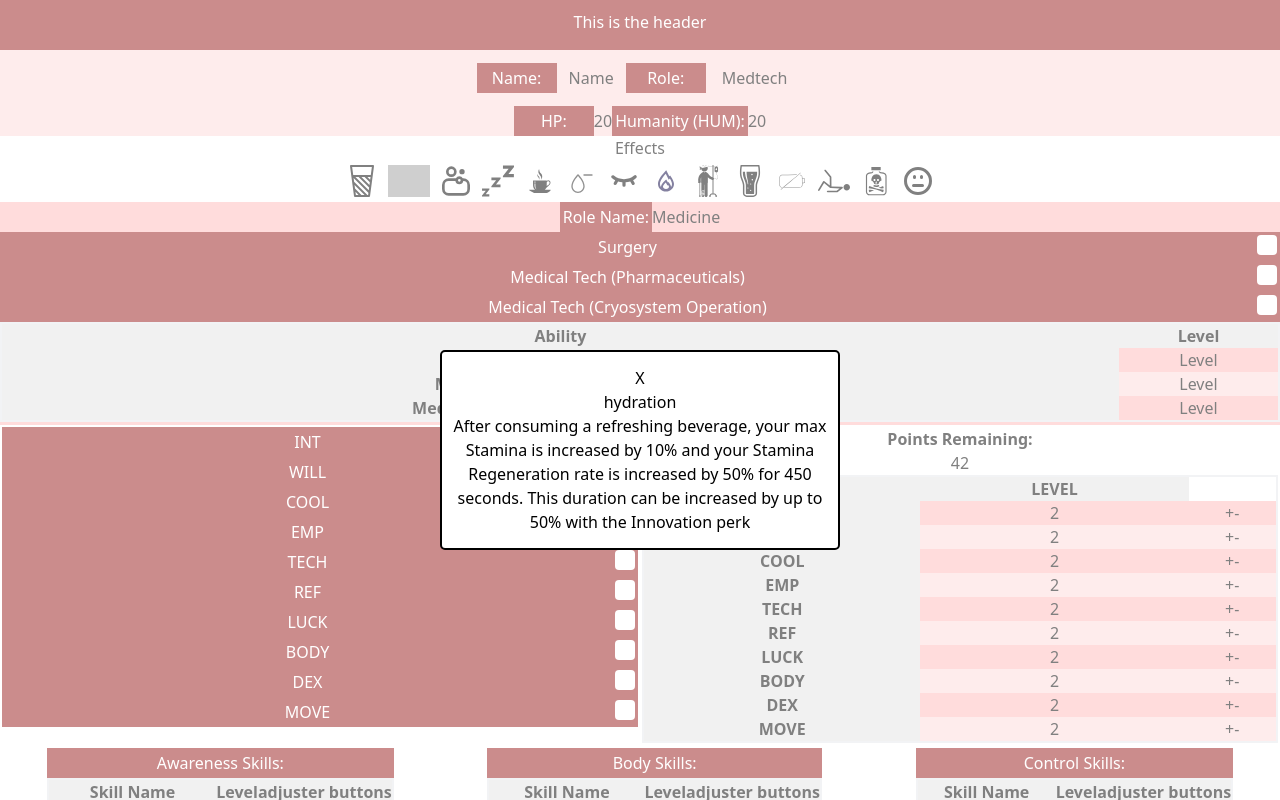
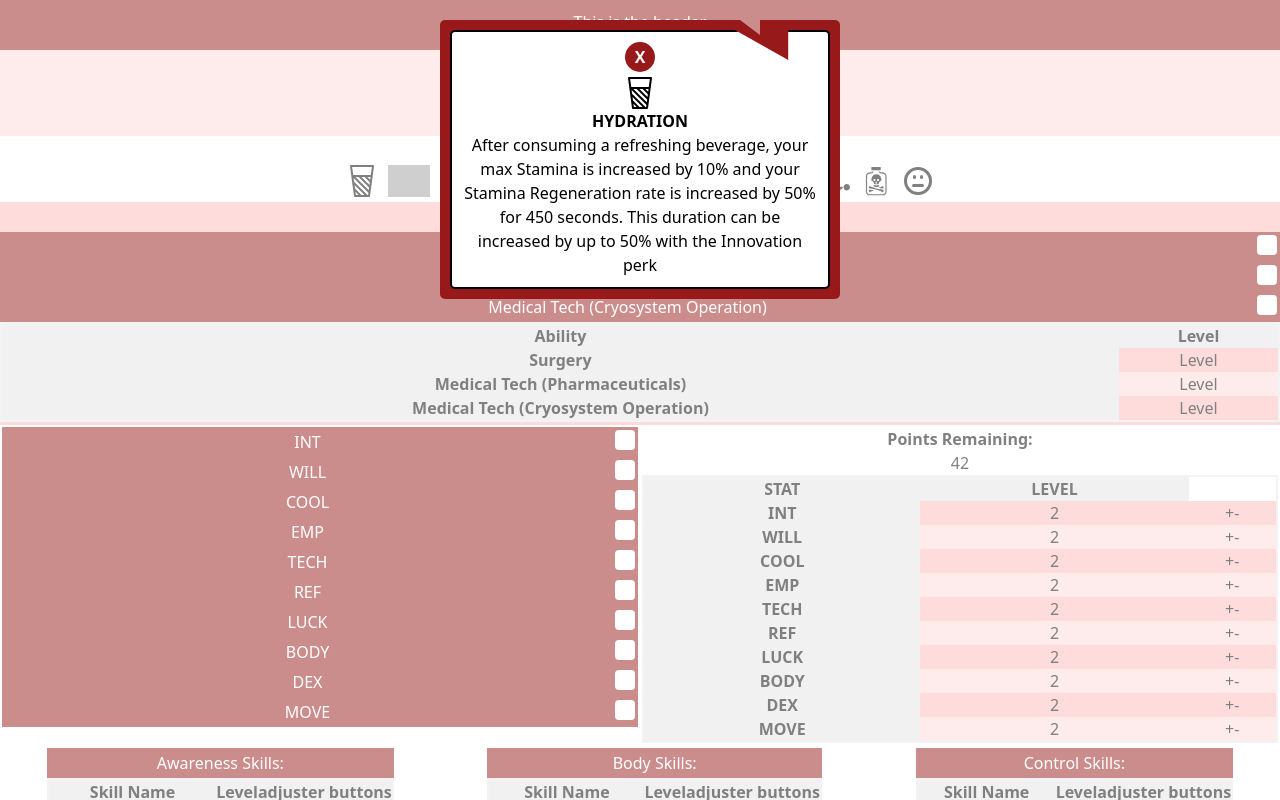
Before and after one commit to DaisyEverard/Cyberpunk-red, a React (Vite) app: page / in a window 1280 px wide. Both pictures are taken after a click on the picture 361 px from the left and 181 px from the top of the page. Shown: the top 800 px of the page. Built offline with nearby package versions, Linux system fonts and the light colour scheme; grey boxes are pictures that could not be loaded.

Commit message:
add styling to modal

```diff
--- a/src/components/Effects.tsx
+++ b/src/components/Effects.tsx
@@ -98,7 +98,8 @@ const Effects = () => {
           content={skill["description"]}
           modalDisplays={modalDisplays}
           setModalDisplays={setModalDisplays}
-          toggleModalDisplays={toggleModalDisplays}/>
+          toggleModalDisplays={toggleModalDisplays}
+          iconMap={iconMap}/>
           </div>
         })
       }
--- a/src/style/utils.css
+++ b/src/style/utils.css
@@ -22,21 +22,33 @@
 
 /* SIMPLE MODAL */
 .modal {
+  background: white;
+  border: 2px solid black;
+  clip-path: polygon(0% 0%,
+  75% 0%, 89% 30px,89% 0%,
+  100% 0, 100% 100%, 0% 100%);
+  max-height: 80vh;
+}
+.modalContainer {
   z-index: 2;
   display: flex;
   position: fixed;
   left: 20px;
-  background: white;
   width: 400px;
   max-width: 100vw;
-  height: 200px;
-  max-height: 90vh;
-  top: 50%;
-  margin-top: -50px;
+  max-height: 100%;
+  overflow-y: scroll;
+  top: 20px;
   left: 50%;
   margin-left: -200px;
-  border: 2px solid black;
+  background-color: var(--dark-red-bg);
+  clip-path: polygon(0% 0%,
+  75% 0%, 80% 15px,80% 0%,
+  100% 0, 100% 100%, 0% 100%);
+}
+.modal, .modalContainer {
   border-radius: 5px;
+  padding: 10px;
 }
 .modalBG {
   position: fixed;
@@ -47,4 +59,19 @@
   opacity: 50%;
   width: 100vw;
   height: 100vh;
+  overflow-y:scroll;
 }
+
+.closeModalButton {
+  background-color: var(--dark-red-bg);
+  color: white;
+  font-weight: bolder;
+  width: 30px;
+  height: 30px;
+  border-radius: 50%;
+  margin-bottom: 5px;
+}
+
+.modal h2 {
+  font-weight: bold;
+}
--- a/src/utils/ModalForMapState.tsx
+++ b/src/utils/ModalForMapState.tsx
@@ -6,17 +6,22 @@ const SimpleModal = (props) => {
     let modalDisplay = props.modalDisplays
     const setModalDisplay = props.setModalDisplays
     const toggleModalDisplays = props.toggleModalDisplays
+    const iconMap = props.iconMap
 
     return (
         <div style={{display: modalDisplay[key]}}>
-        <div className='modalBG'>
+        <div className='modalBG' onClick={(e) => {toggleModalDisplays(modalDisplay, setModalDisplay, key)}}>
         </div>
+        <div className="modalContainer">
         <div className="modal flexCol">
-        <button onClick={(e) => {toggleModalDisplays(modalDisplay, setModalDisplay, key)}}>X</button>
-        <h2>{key}</h2>
+        <button onClick={(e) => {toggleModalDisplays(modalDisplay, setModalDisplay, key)}} className="closeModalButton">X</button>
+        <img
+          src={iconMap[key]}
+          alt={key["alt"]}
+          style={{height: "2rem"}}></img>
+        <h2>{key.toUpperCase()}</h2>
         <p>{content}</p>
-        </div></div>
-
+        </div></div></div>
     )
 }
 
```
Also changed, not shown: 1 other file (tests, documents, lock files or other folders).
